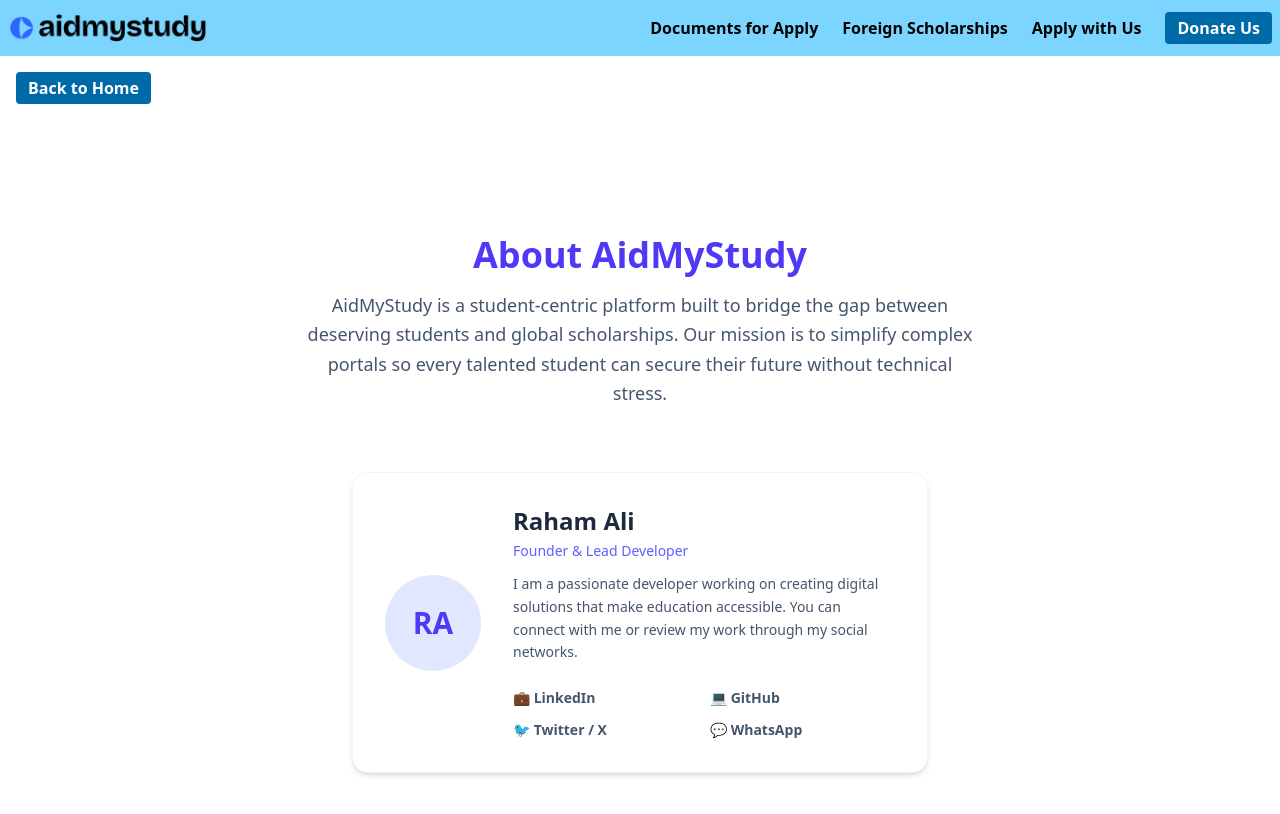
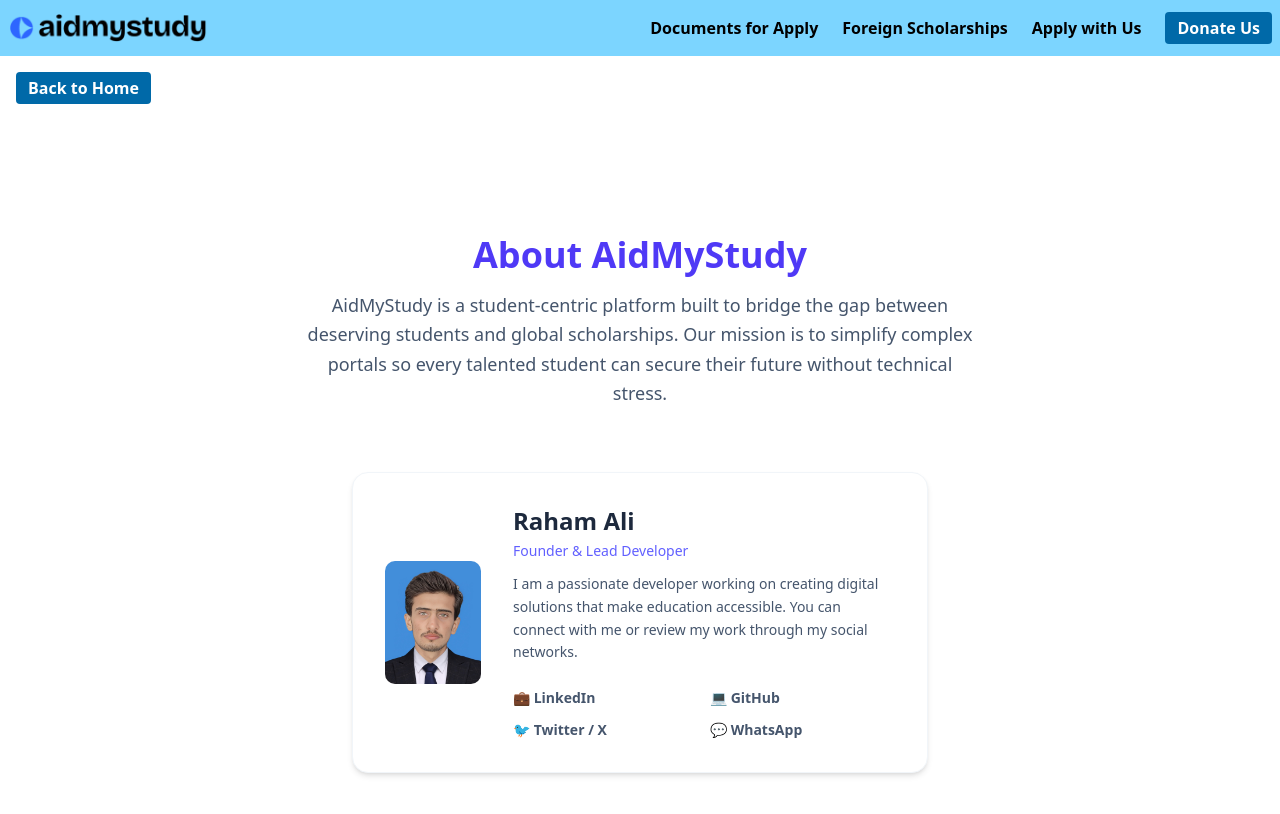
Before and after one commit to rahamka/aidmystudy, a React (Vite) app: page /about in a window 1280 px wide. Shown: the top 814 px of the page. Built offline with nearby package versions, Linux system fonts and the light colour scheme.

Commit message:
Added Image in the About Section..

```diff
--- a/src/components/About.jsx
+++ b/src/components/About.jsx
@@ -1,3 +1,4 @@
+import ProfileImg from "../assets/Profile.jpeg";
 import { Link } from "react-router";
 
 const About = () => {
@@ -30,7 +31,7 @@
             <div className="bg-white p-8 rounded-2xl shadow-md border border-slate-100 max-w-xl mx-auto text-center md:text-left md:flex items-center gap-8">
               {/* Avatar / Placeholder for your picture */}
               <div className="w-24 h-24 bg-indigo-100 text-indigo-600 rounded-full flex items-center justify-center text-3xl font-bold mx-auto md:mx-0 mb-4 md:mb-0 shrink-0">
-                RA
+                <img className="rounded-[10px]" src={ProfileImg} alt="" />
               </div>
 
               {/* Profile Details */}
--- a/src/output.css
+++ b/src/output.css
@@ -480,6 +480,18 @@
   }
   .rounded-2xl {
     border-radius: var(--radius-2xl);
+  }
+  .rounded-\[10px\] {
+    border-radius: 10px;
+  }
+  .rounded-\[50\%\] {
+    border-radius: 50%;
+  }
+  .rounded-\[50px\] {
+    border-radius: 50px;
+  }
+  .rounded-\[100px\] {
+    border-radius: 100px;
   }
   .rounded-full {
     border-radius: calc(infinity * 1px);
```
Also changed, not shown: src/assets/Profile.jpeg (added), src/components/Donate.jsx (line endings or trailing spaces).
